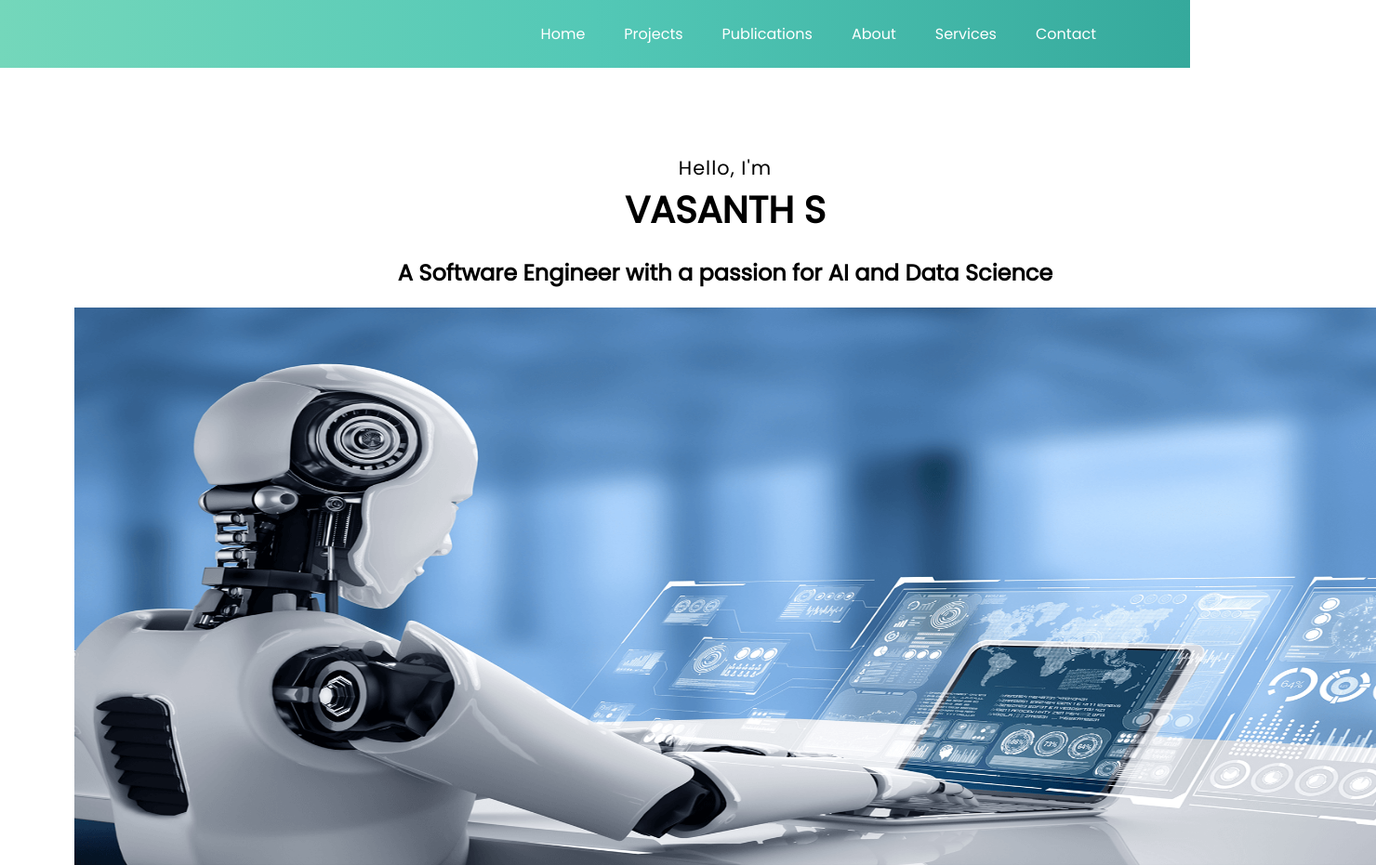
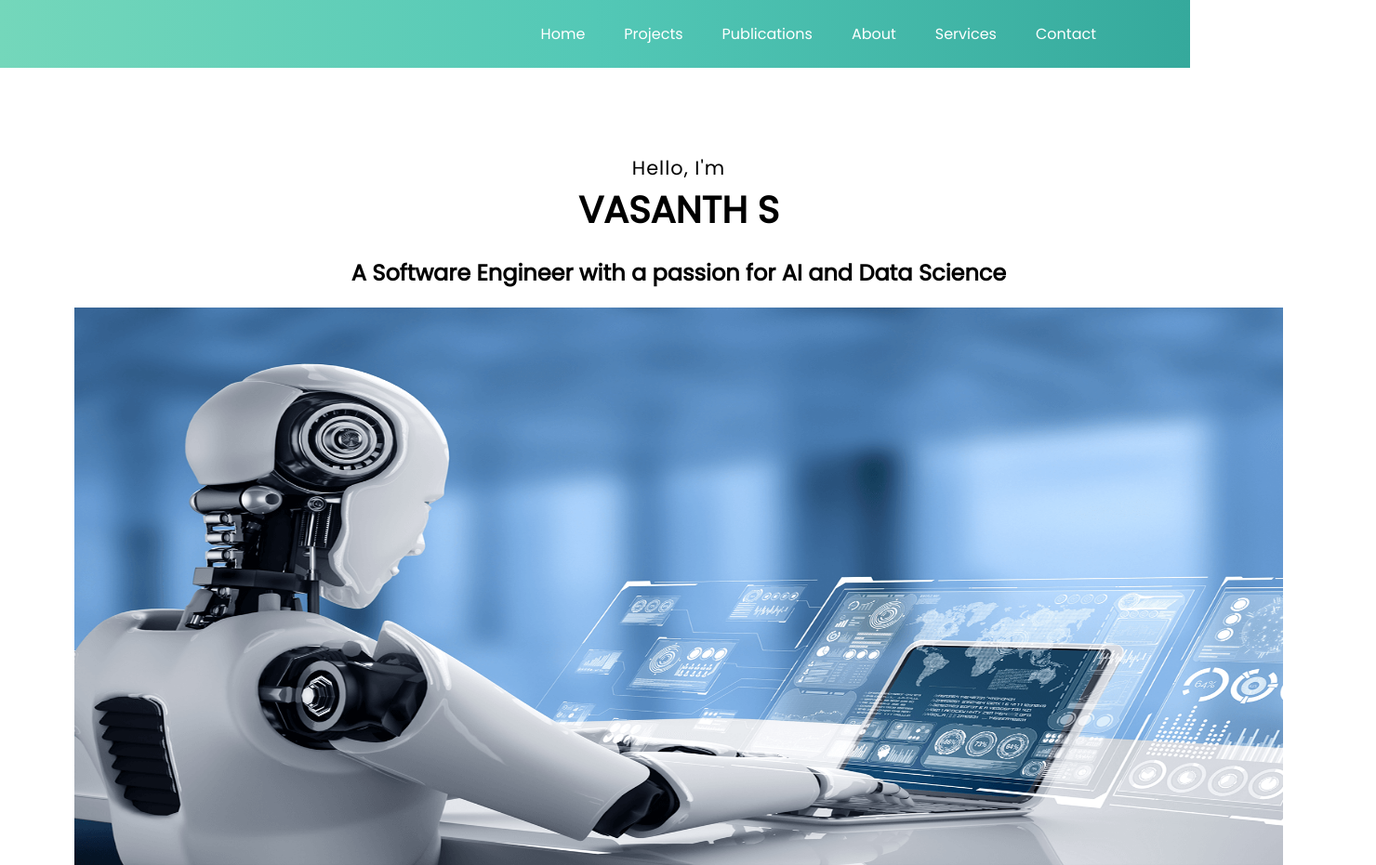
Before and after one commit to Vasanth18/Portfolio, a plain HTML site: page index.html in a window 1280 px wide. Shown: the top 931 px of the page at 93% size, 1480 px wide, since content can reach past the window. Drawn offline with Linux system fonts and the light colour scheme.

Commit message:
Update index.html

```diff
--- a/index.html
+++ b/index.html
@@ -80,7 +80,7 @@
                 <h4 class="sub-heading">
                     <h1>A Software Engineer with a passion for AI and Data Science</h1>
                 </h4>
-                <img src="python-for-ai.png" alt="About Image" height="600" width="1400">
+                <img src="python-for-ai.png" alt="About Image" height="600" width="1300">
 
 
             </div>
```
